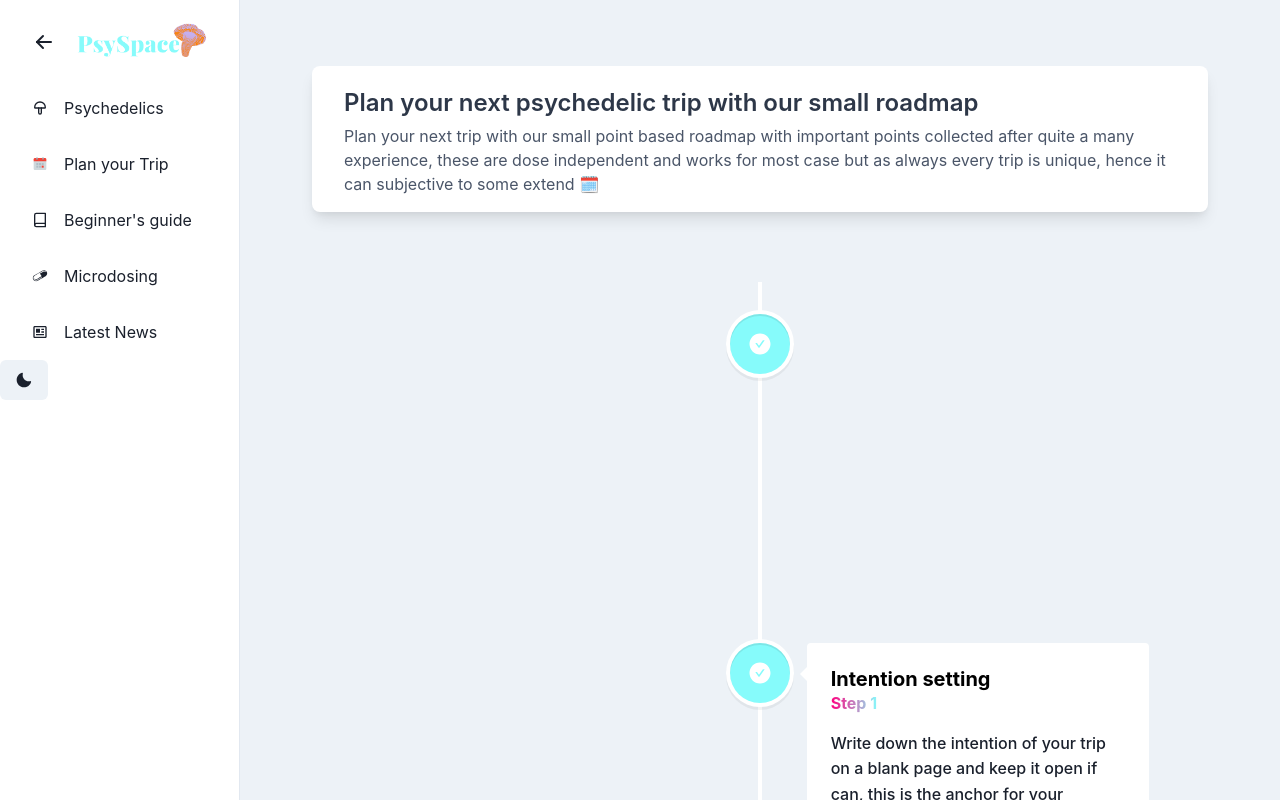
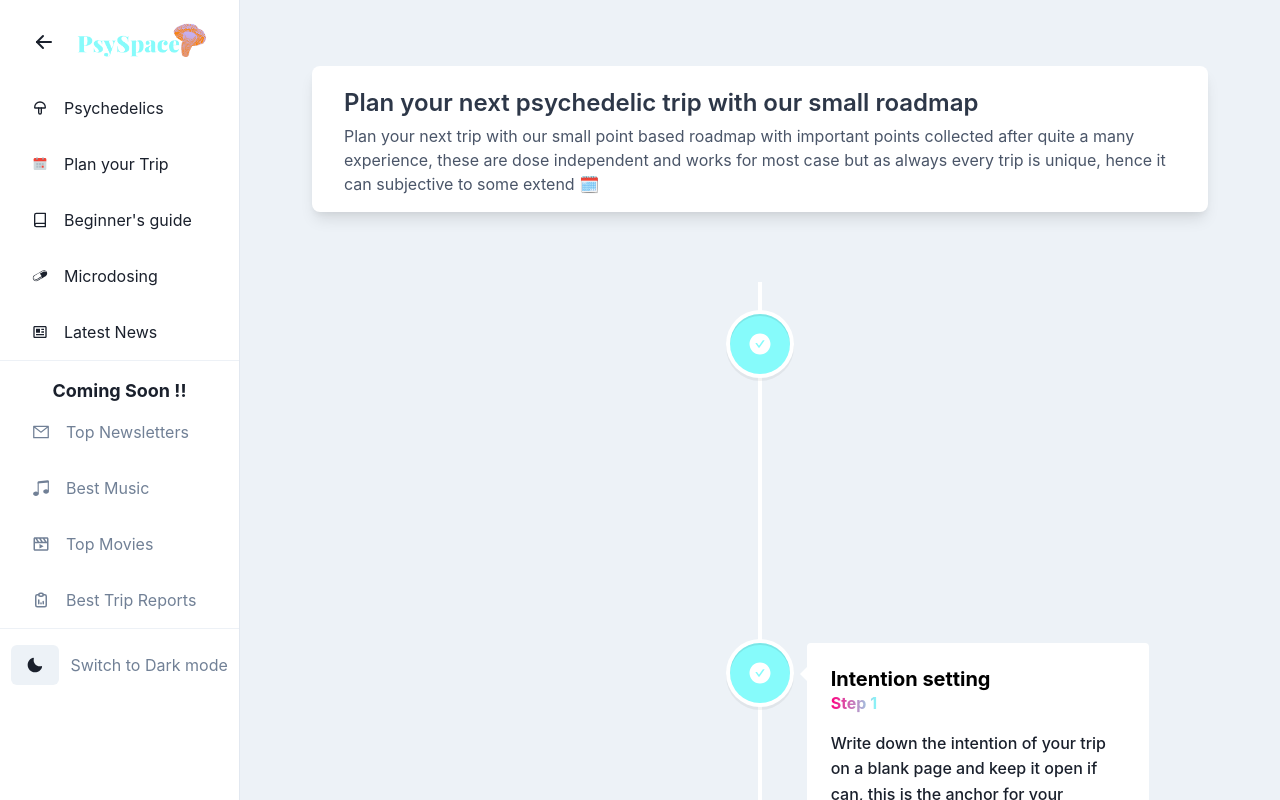
Before and after one commit to Wateraga/psyspacelibrary, a React (Create React App) app: page /library/plan-your-trip in a window 1280 px wide. Shown: the top 800 px of the page. Built offline with nearby package versions, Linux system fonts and the light colour scheme.

Commit message:
added coming soon section
section listing coming soon resources, grey out for now

```diff
--- /dev/null
+++ b/src/library/components/ComingSoonSidebar/index.tsx
@@ -0,0 +1,31 @@
+import { Box, Flex, Icon, FlexProps } from "@chakra-ui/react";
+import React, { ReactNode } from "react";
+import { IconType } from "react-icons";
+
+interface ComingSoonTypes extends FlexProps {
+  icon: IconType;
+  children: ReactNode;
+}
+const ComingSoonSidebar = ({ icon, children, ...rest }: ComingSoonTypes) => {
+  return (
+    <>
+      <Box>
+        <Flex
+          align="center"
+          p="4"
+          mx="4"
+          borderRadius="lg"
+          role="group"
+          cursor="pointer"
+          color={"gray.500"}
+          {...rest}
+        >
+          {icon && <Icon mr="4" fontSize="18" as={icon} />}
+          {children}
+        </Flex>
+      </Box>
+    </>
+  );
+};
+
+export default ComingSoonSidebar;
--- a/src/library/components/Sidebar/index.tsx
+++ b/src/library/components/Sidebar/index.tsx
@@ -15,6 +15,7 @@ import {
   useColorMode,
   Button,
   Image,
+  Divider,
 } from "@chakra-ui/react";
 import { MoonIcon, SunIcon } from "@chakra-ui/icons";
 import { FiMenu } from "react-icons/fi";
@@ -23,6 +24,14 @@ import { Link as Linkk } from "react-router-dom";
 import { IconType } from "react-icons";
 import { LinkItems } from "../sidebarData/sidebarData";
 import PsySpaceLogo from "../../../assests/images/PsySpace-text-log-350x60.png";
+import ComingSoonSidebar from "../ComingSoonSidebar";
+import { ComingSoonItems } from "../sidebarData/sidebarData";
+
+/**
+ *
+ * @component
+ * @return {ReactElement} sidebar (library index)
+ */
 const Sidebar = ({ children }: { children: React.ReactNode }) => {
   const { isOpen, onOpen, onClose } = useDisclosure();
 
@@ -105,9 +114,33 @@ const SidebarContent = ({ onClose, ...rest }: SidebarProps) => {
           </NavItem>
         </Linkk>
       ))}
-      <Button onClick={toggleColorMode}>
-        {colorMode === "light" ? <MoonIcon /> : <SunIcon />}
-      </Button>
+      <Divider />
+      <Flex flexDirection="column" mt={4}>
+        <Box textAlign={"center"}>
+          <Text fontSize={{ base: "lg", md: "lg" }} fontWeight={"bold"}>
+            Coming Soon !!
+          </Text>
+        </Box>
+        <Box>
+          {ComingSoonItems.map((link) => (
+            <ComingSoonSidebar icon={link.icon} key={link.name}>
+              {link.name}
+            </ComingSoonSidebar>
+          ))}
+        </Box>
+      </Flex>
+
+      <Divider />
+      <Flex justifyContent={"space-evenly"} my={4}>
+        <Button onClick={toggleColorMode}>
+          {colorMode === "light" ? <MoonIcon /> : <SunIcon />}
+        </Button>
+        <Box mt={2}>
+          <Text color={"gray.500"} fontSize={{ base: "lg", md: "md" }}>
+            Switch to {colorMode === "light" ? <>Dark</> : <>Light</>} mode
+          </Text>
+        </Box>
+      </Flex>
     </Box>
   );
 };
--- a/src/library/components/sidebarData/sidebarData.tsx
+++ b/src/library/components/sidebarData/sidebarData.tsx
@@ -1,9 +1,11 @@
-import { FiHome, FiBook } from "react-icons/fi";
-import { TbMushroom } from "react-icons/tb";
+import { FiBook } from "react-icons/fi";
+import { TbMushroom, TbReportAnalytics } from "react-icons/tb";
 import { GiPill } from "react-icons/gi";
-import { BiNews } from "react-icons/bi";
+import { BiNews, BiMoviePlay } from "react-icons/bi";
 import { IconType } from "react-icons";
 import { FcPlanner } from "react-icons/fc";
+import { AiOutlineMail } from "react-icons/ai";
+import { BsMusicNoteBeamed } from "react-icons/bs";
 
 interface LinkItemProps {
   name: string;
@@ -35,19 +37,19 @@ interface ComingSoonTypes {
 // Coming soon options in side bar
 export const ComingSoonItems: Array<ComingSoonTypes> = [
   {
-    name: "Newsletters",
-    icon: FiHome,
+    name: "Top Newsletters",
+    icon: AiOutlineMail,
   },
   {
-    name: "Newsletters",
-    icon: FiHome,
+    name: "Best Music",
+    icon: BsMusicNoteBeamed,
   },
   {
-    name: "Newsletters",
-    icon: FiHome,
+    name: "Top Movies",
+    icon: BiMoviePlay,
   },
   {
-    name: "Newsletters",
-    icon: FiHome,
+    name: "Best Trip Reports",
+    icon: TbReportAnalytics,
   },
 ];
```
